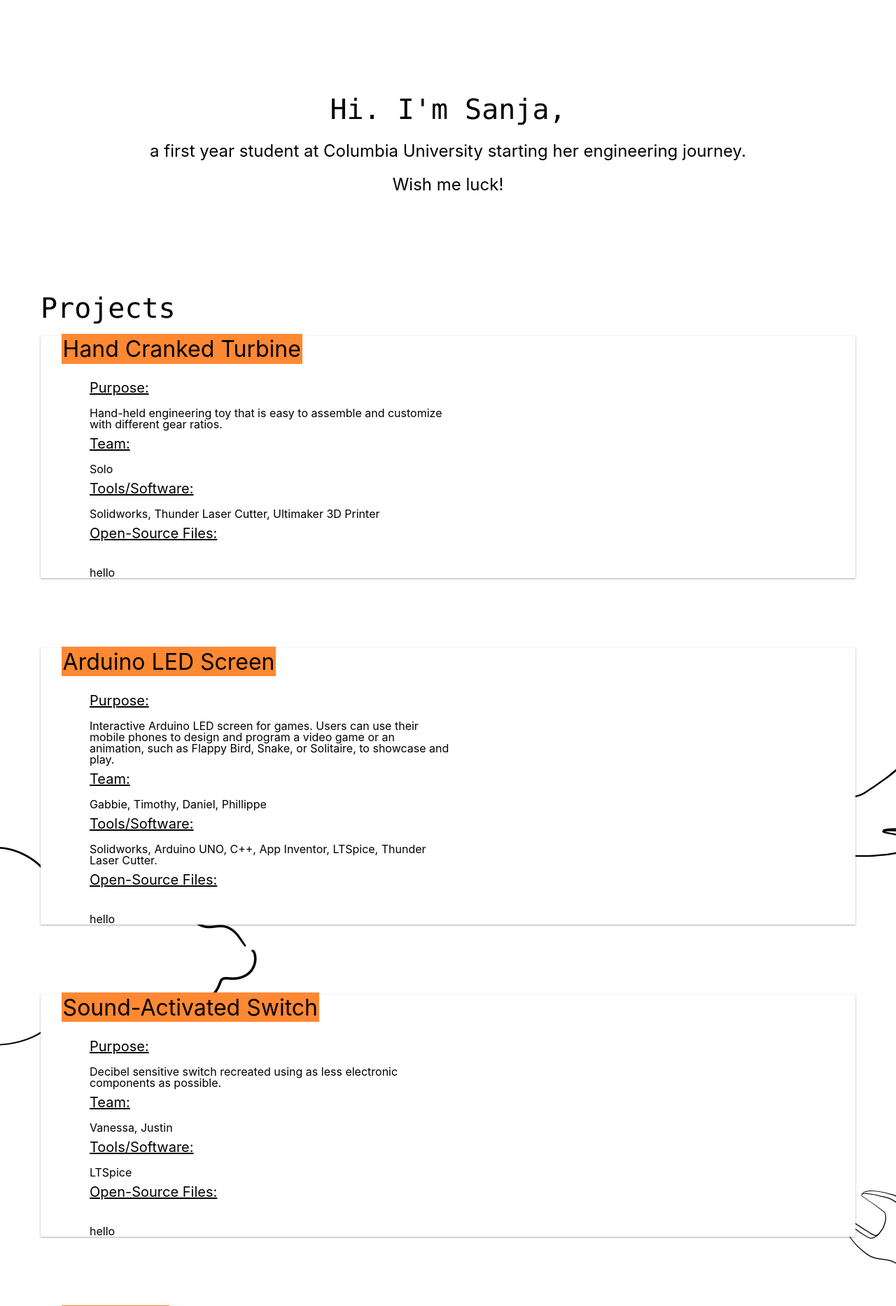
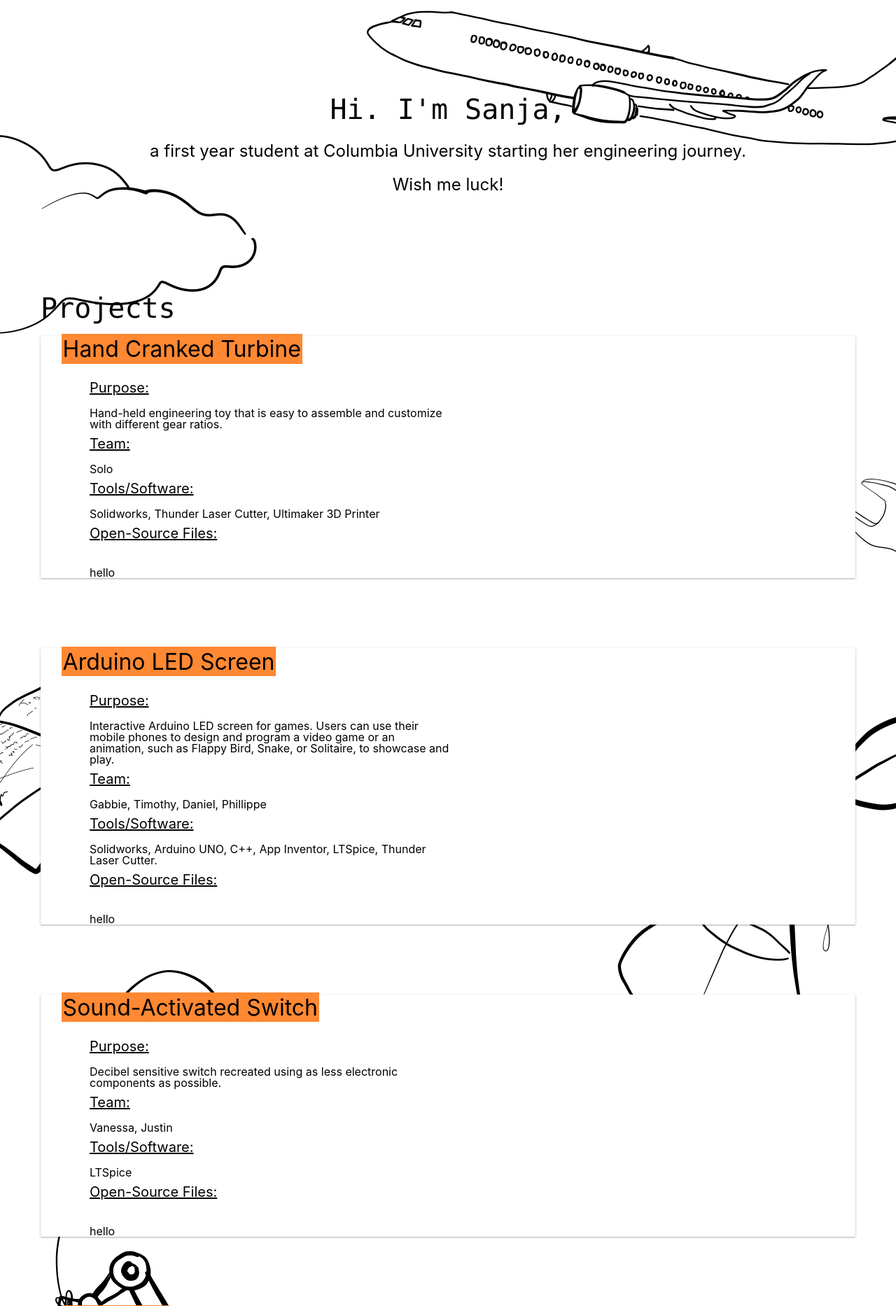
Before and after one commit to san-ja/san-ja.github.io, a PHP site: page / in a window 1280 px wide. Shown: the top 1866 px of the page at 70% size. Run offline with PHP 8.4, Linux system fonts and the light colour scheme.

Commit message:
Update style.css

```diff
--- a/css/style.css
+++ b/css/style.css
@@ -101,11 +101,11 @@ body{
 	color: #000000;
 	text-align: left;
 	background-color: #FFFFFF;
-	background-size: 100% 100%;
-	background-color: #fff;
+	background-padding: ;
+	background-size: cover;
   	background: url("Background.png");
 	background-repeat: no-repeat;
-	background-position: center;
+	background-position: top;
 	background-attachment: fixed;
 }
 
```
